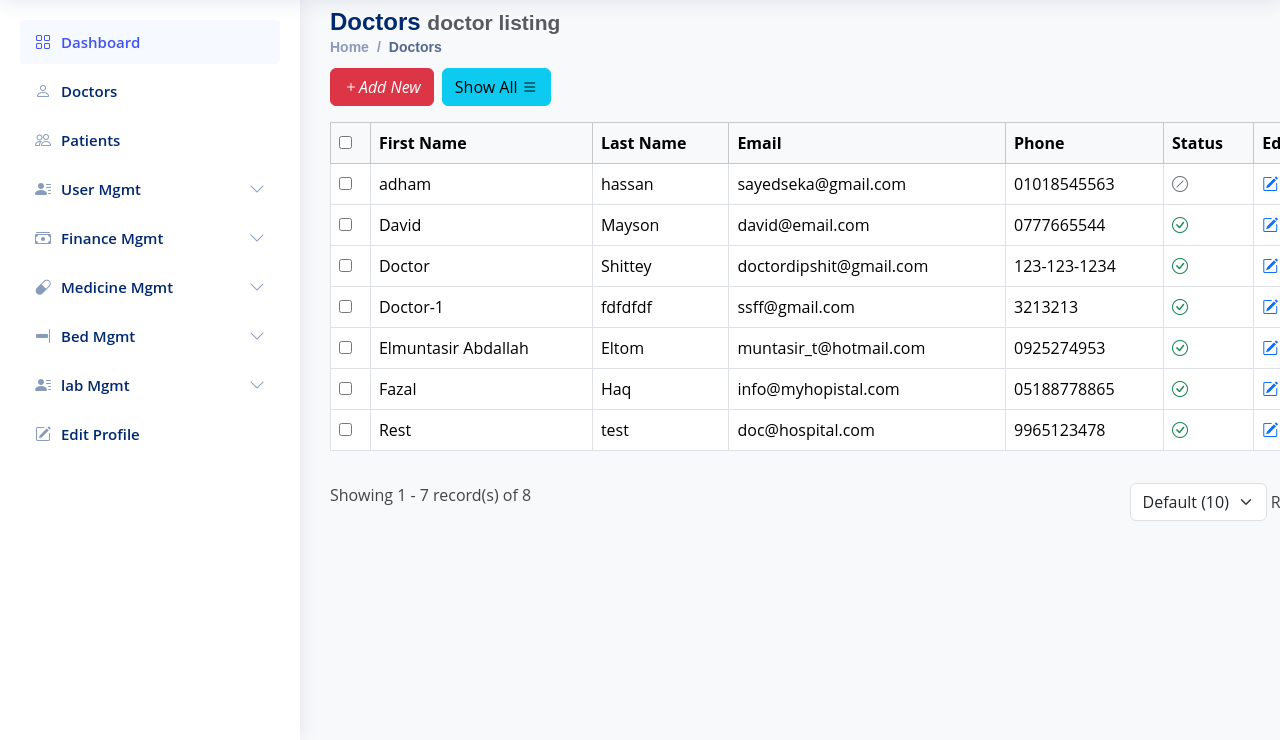
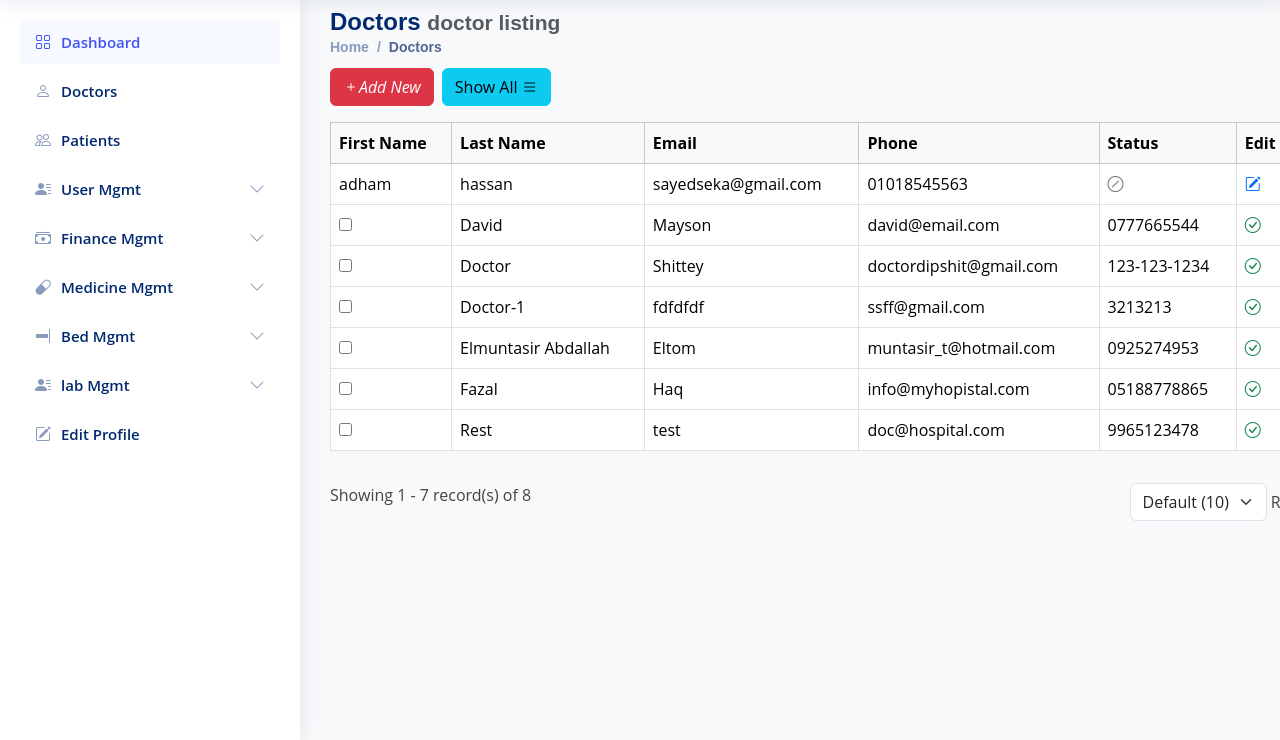
Before and after one commit to foysal41/hms-frontend, a plain HTML site: page doctors.html in a window 1280 px wide. Shown: the part 60-800 px from the top of the page. Drawn offline with nearby package versions, Linux system fonts and the light colour scheme.

Commit message:
delete some table data

```diff
--- a/doctors.html
+++ b/doctors.html
@@ -311,7 +311,7 @@
         <table class="table table-bordered table-hover">
             <thead class="table-light">
                 <tr>
-                    <th><input type="checkbox"></th>
+
                     <th>First Name</th>
                     <th>Last Name</th>
                     <th>Email</th>
@@ -323,7 +323,7 @@
             </thead>
             <tbody>
                 <tr>
-                    <td><input type="checkbox"></td>
+
                     <td>adham</td>
                     <td>hassan</td>
                     <td>sayedseka@gmail.com</td>
```
